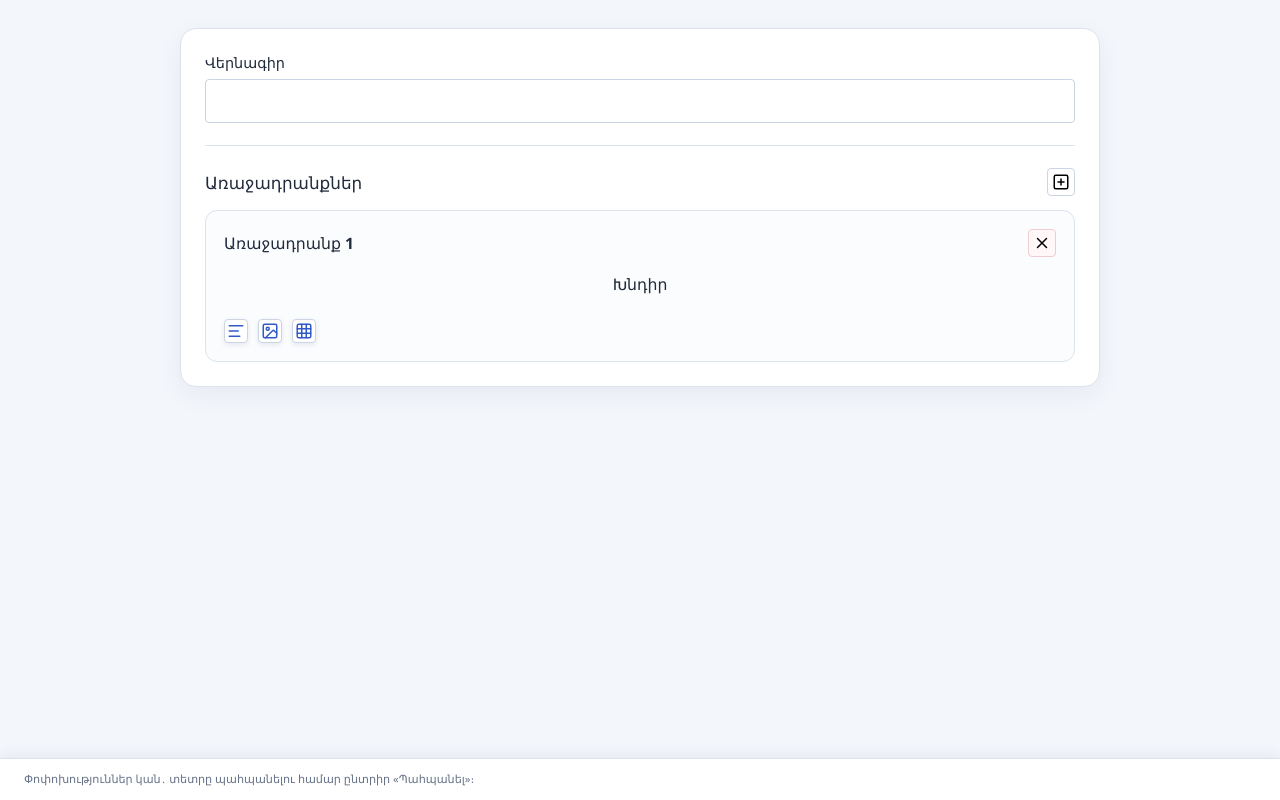
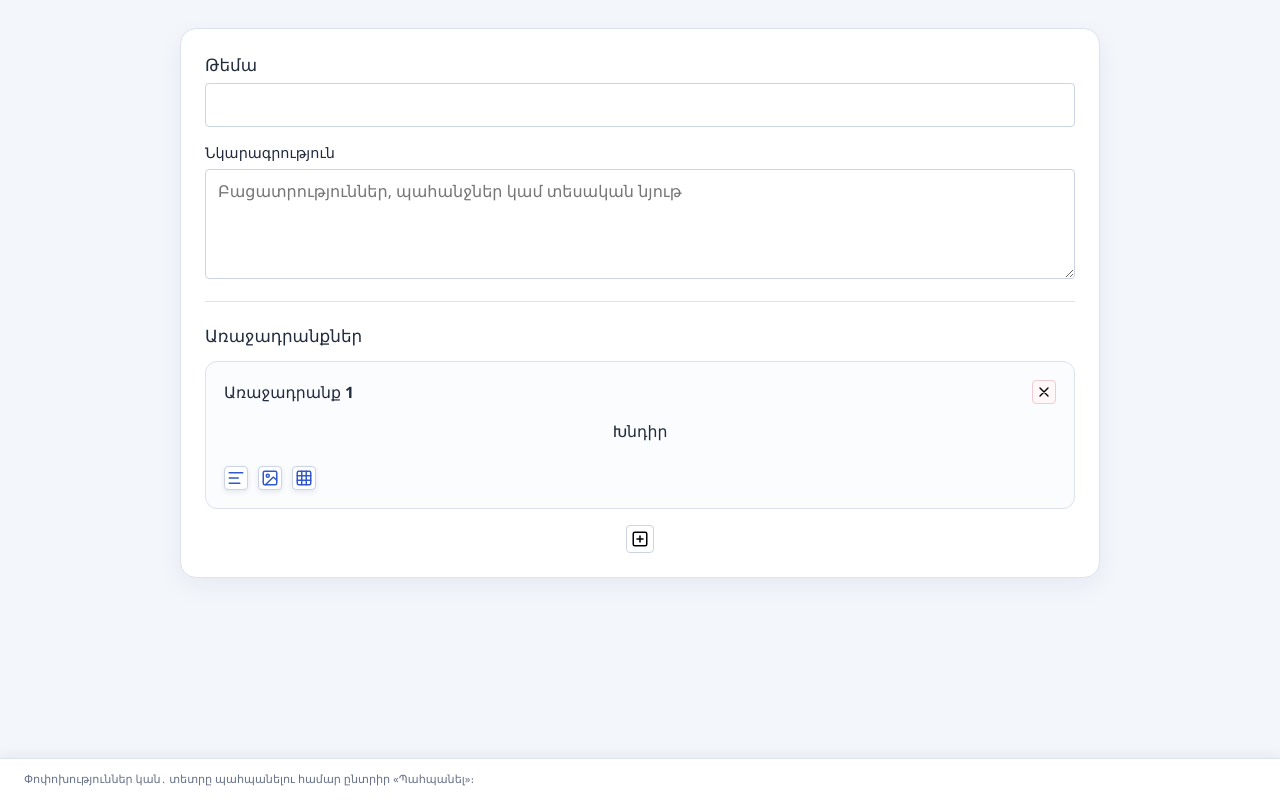
Before and after one commit to armenbadal/pensum-domesticum, a plain HTML site: page src/index.html in a window 1280 px wide. Both pictures are taken after a click on the button "Ավելացնել առաջադրանք". Drawn offline with Linux system fonts and the light colour scheme.

Commit message:
բացատրությունների բլոկ տետրի համար

```diff
--- a/src/index.html
+++ b/src/index.html
@@ -11,18 +11,23 @@
     <form class="editor" id="workbook-form">
       <div class="metadata">
         <div class="field field-full">
-          <label for="workbook-title">Վերնագիր</label>
+          <label class="workbook-title-label" for="workbook-title">Թեմա</label>
           <input id="workbook-title" name="title" type="text" required>
+        </div>
+        <div class="field field-full">
+          <label for="workbook-description">Նկարագրություն</label>
+          <textarea id="workbook-description" name="description" rows="4" placeholder="Բացատրություններ, պահանջներ կամ տեսական նյութ"></textarea>
         </div>
       </div>
 
       <div class="assignments-heading">
         <h3>Առաջադրանքներ</h3>
+      </div>
+      <div class="assignment-list" id="assignment-list">
         <button class="button button-secondary assignment-action-button add-assignment-button" id="add-assignment" type="button" aria-label="Ավելացնել առաջադրանք" title="Ավելացնել առաջադրանք">
           <img src="./assets/icons/square-plus.svg" alt="" draggable="false">
         </button>
       </div>
-      <div class="assignment-list" id="assignment-list"></div>
       <section class="verification-section" id="verification-section" hidden>
         <label for="workbook-grade">Գնահատական (1-20)</label>
         <input id="workbook-grade" name="grade" type="number" min="1" max="20" step="1">
--- a/src/main.js
+++ b/src/main.js
@@ -3,6 +3,7 @@ import "./components/math-grid/math-grid.js";
 const form = document.querySelector("#workbook-form");
 const assignmentList = document.querySelector("#assignment-list");
 const status = document.querySelector("#status");
+const workbookDescriptionInput = document.querySelector("#workbook-description");
 const verificationSection = document.querySelector("#verification-section");
 const workbookGradeInput = document.querySelector("#workbook-grade");
 const settingsDialog = document.querySelector("#settings-dialog");
@@ -71,9 +72,10 @@ function applyUserMode(assignments = collectAssignments()) {
   const canEditTeacherContent = isTeacher && !workbookSolved;
   form.hidden = false;
   form.elements.title.readOnly = !canEditTeacherContent;
+  workbookDescriptionInput.readOnly = !canEditTeacherContent;
   addAssignmentButton.hidden = !canEditTeacherContent;
   modeSelect.value = userMode;
-  assignmentList.replaceChildren();
+  assignmentList.replaceChildren(addAssignmentButton);
   assignments.forEach(createAssignment);
   updateReviewControls();
   updateSettingsProfileFields();
@@ -189,7 +191,8 @@ async function createWorkbook() {
     if (!(await confirmDiscardChanges("Ստեղծե՞լ նոր դատարկ տետր։"))) return;
 
     form.elements.title.value = "";
-    assignmentList.replaceChildren();
+    workbookDescriptionInput.value = "";
+    assignmentList.replaceChildren(addAssignmentButton);
     hasLoadedWorkbook = false;
     workbookSolved = false;
     workbookTeacher = null;
@@ -624,7 +627,7 @@ function createAssignment(savedAssignment = { problem: [] }) {
     );
   }
   if (workbookSolved) {
-    const assignmentNumber = assignmentList.children.length + 1;
+    const assignmentNumber = assignmentList.querySelectorAll(".assignment-card").length + 1;
     const savedComment = savedAssignment["teacher-comment"] ?? "";
     if (savedComment.trim()) {
       const commentField = createTeacherComment(
@@ -642,7 +645,7 @@ function createAssignment(savedAssignment = { problem: [] }) {
     }
   }
   card.append(heading, sections);
-  assignmentList.append(card);
+  assignmentList.insertBefore(card, addAssignmentButton);
   updateAssignmentNumbers();
 }
 
@@ -686,6 +689,7 @@ function createDocument() {
   const grade = workbookGradeInput.value;
   return {
     title: form.elements.title.value,
+    description: workbookDescriptionInput.value,
     teacher: userMode === USER_MODES.STUDENT ? workbookTeacher : { ...teacherDetails },
     ...(userMode === USER_MODES.STUDENT
       ? { student: { ...studentDetails } }
@@ -708,6 +712,7 @@ function validateWorkbookDocument(documentData) {
   }
   if (
     typeof documentData.title !== "string" ||
+    (documentData.description !== undefined && typeof documentData.description !== "string") ||
     !(
       documentData.teacher &&
       typeof documentData.teacher === "object" &&
@@ -764,12 +769,13 @@ function validateWorkbookDocument(documentData) {
 function loadWorkbookDocument(documentData) {
   validateWorkbookDocument(documentData);
   form.elements.title.value = documentData.title;
+  workbookDescriptionInput.value = documentData.description ?? "";
   workbookTeacher = documentData.teacher;
   workbookStudent = documentData.student ?? null;
   hasLoadedWorkbook = true;
   workbookSolved = documentData.solved === true;
   workbookGradeInput.value = documentData.verified ? String(documentData.verified.grade) : "";
-  assignmentList.replaceChildren();
+  assignmentList.replaceChildren(addAssignmentButton);
   documentData.assignments.forEach(createAssignment);
   updateReviewControls();
   hasUnsavedChanges = false;
--- a/src/styles.css
+++ b/src/styles.css
@@ -147,6 +147,10 @@ label,
 .field-label {
   font-size: .9rem;
   font-weight: 650;
+}
+
+.workbook-title-label {
+  font-size: 1.05rem;
 }
 
 input,
@@ -368,7 +372,7 @@ textarea {
 
 .content-block-squared-remove {
   position: static;
-  flex: 0 0 28px;
+  flex: 0 0 24px;
 }
 
 .content-block-image {
@@ -441,6 +445,7 @@ textarea {
 }
 
 .add-assignment-button {
+  justify-self: center;
   color: var(--blue);
 }
 
@@ -477,18 +482,18 @@ textarea {
 }
 
 .remove-block-button {
-  width: 28px;
-  min-width: 28px;
-  min-height: 28px;
-  height: 28px;
-  padding: 4px;
+  width: 24px;
+  min-width: 24px;
+  min-height: 24px;
+  height: 24px;
+  padding: 3px;
   border-radius: 4px;
   line-height: 1;
 }
 
 .remove-block-button img {
-  width: 18px;
-  height: 18px;
+  width: 16px;
+  height: 16px;
 }
 
 .button:disabled {
--- a/workbook.schema.json
+++ b/workbook.schema.json
@@ -138,6 +138,10 @@
     "title": {
       "type": "string"
     },
+    "description": {
+      "type": "string",
+      "description": "Բացատրություններ, պահանջներ կամ տեսական նյութ"
+    },
     "teacher": {
       "$ref": "#/$defs/person"
     },
```
Also changed, not shown: 1 other file.
